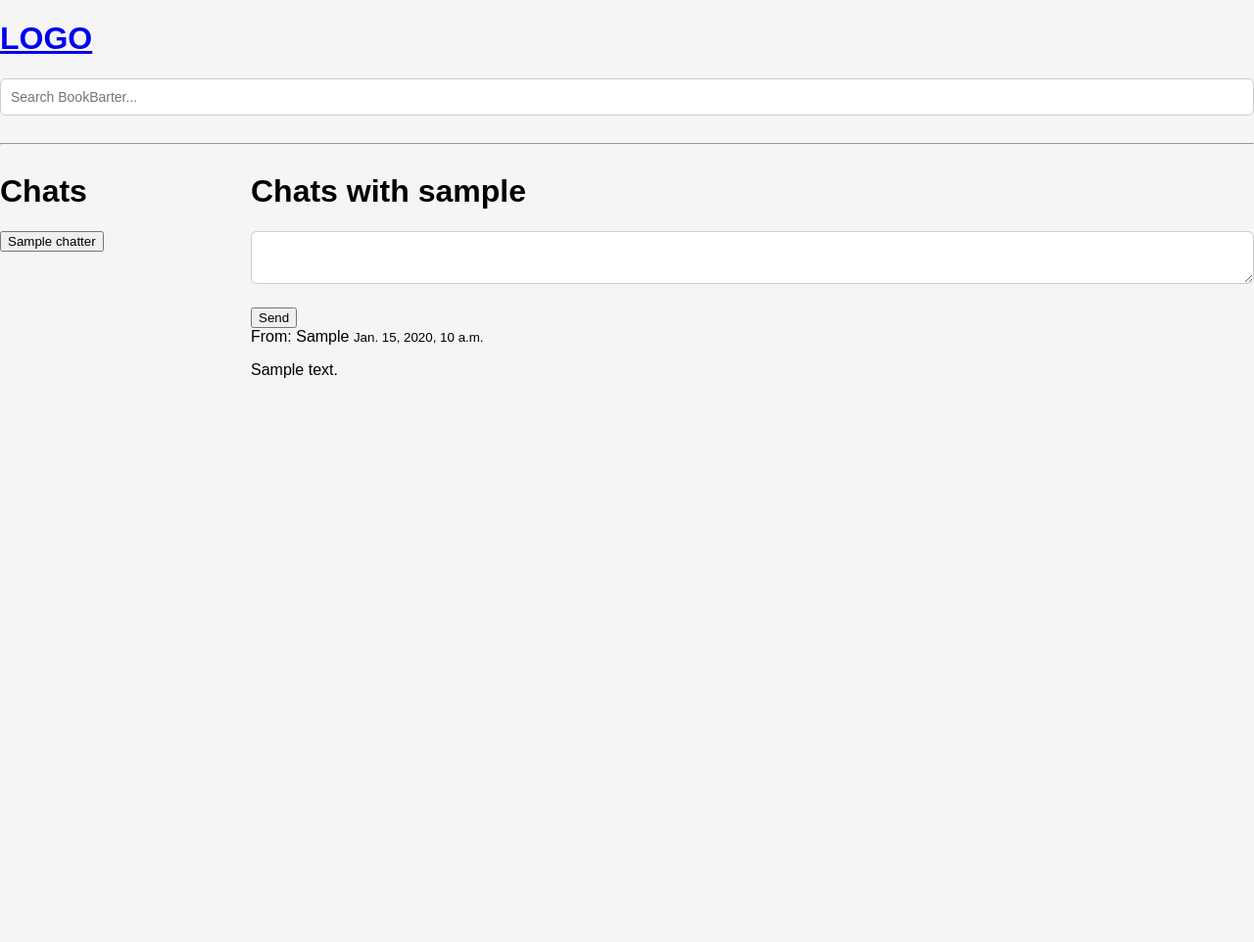
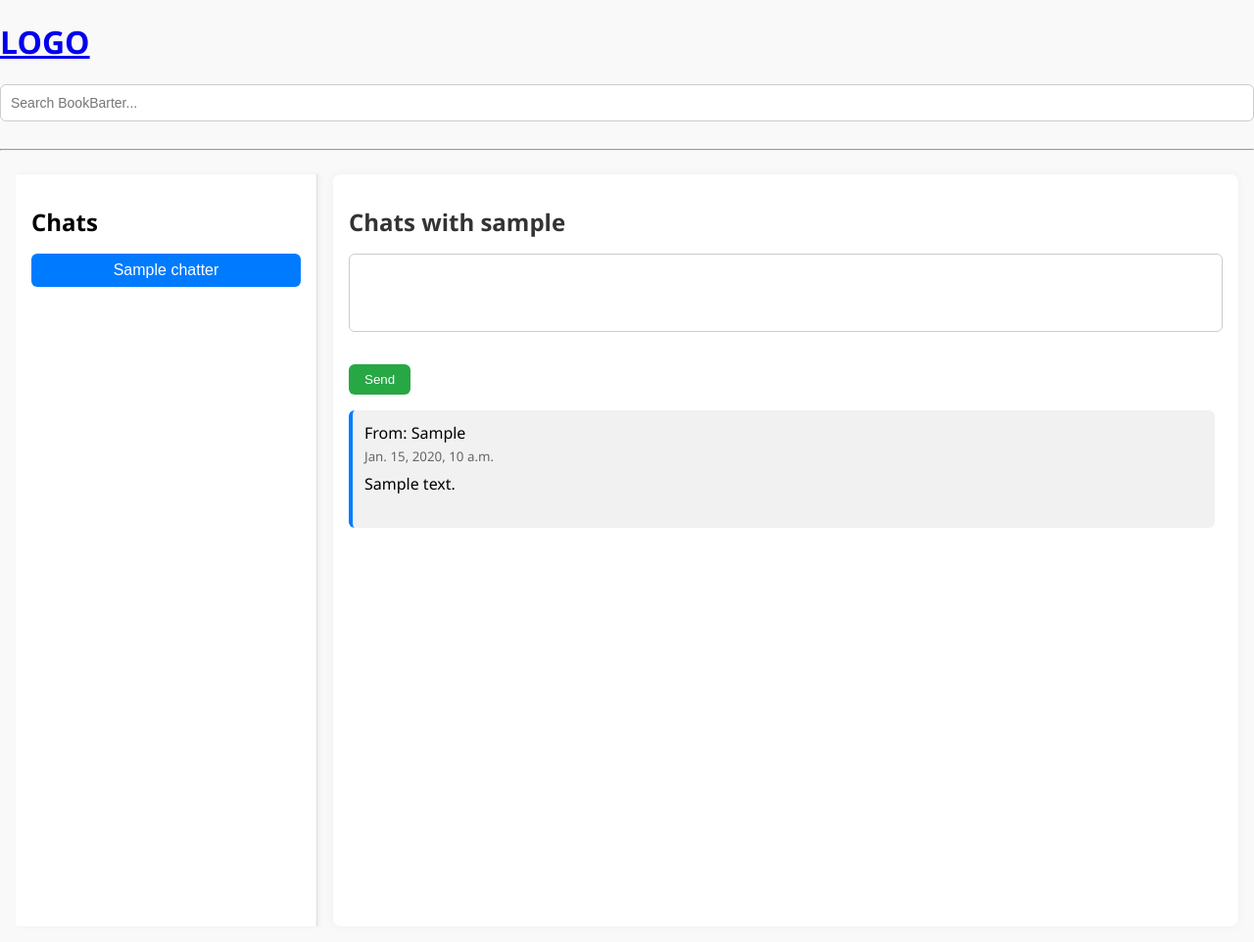
Before and after one commit to csprolesUNCC/Group_14_ITSC3155, a Django app: template DjangoProjectFiles/main_app/templates/base/chats.html in a window 1280 px wide. Shown: the whole page at 98% size. Before the commit the page ends 386 px from the top, so only its background shows below. Run offline with Django 5.2, Linux system fonts and the light colour scheme; tables that the repository leaves empty hold one stand-in row (values such as "Sample post"); the template is opened without the code that fills it: values that come from a table or form of the project are taken from there, most other values are stand-ins (such as "Sample title", 1, 10 or a date in 2020).

Commit message:
more chat styling

```diff
--- a/DjangoProjectFiles/main_app/templates/base/chats.html
+++ b/DjangoProjectFiles/main_app/templates/base/chats.html
@@ -5,13 +5,122 @@
 {% load tz %}
 
 <style>
+    body {
+        font-family: 'Segoe UI', Tahoma, Geneva, Verdana, sans-serif;
+        background-color: #f9f9f9;
+        margin: 0;
+        padding: 0;
+    }
 
-.container {
-    display: grid;
-    grid-template-columns: 1fr 4fr;
-}
+    .container {
+        display: grid;
+        grid-template-columns: 1fr 3fr;
+        height: 100vh;
+        gap: 1rem;
+        padding: 1rem;
+        box-sizing: border-box;
+    }
 
-</style>
+    .sidebar {
+        background-color: #ffffff;
+        border-right: 1px solid #ddd;
+        padding: 1rem;
+        overflow-y: auto;
+        box-shadow: 2px 0 5px rgba(0, 0, 0, 0.05);
+    }
+
+    .sidebar h1 {
+        font-size: 1.5rem;
+        margin-bottom: 1rem;
+    }
+
+    .sidebar form {
+        margin-bottom: 0.5rem;
+    }
+
+    .sidebar button {
+        width: 100%;
+        padding: 0.5rem;
+        background-color: #007bff;
+        color: white;
+        border: none;
+        border-radius: 6px;
+        cursor: pointer;
+        font-size: 1rem;
+        transition: background-color 0.3s;
+    }
+
+    .sidebar button:hover {
+        background-color: #0056b3;
+    }
+
+    .main-block {
+        background-color: #ffffff;
+        padding: 1rem;
+        border-radius: 8px;
+        overflow-y: auto;
+        box-shadow: 0 0 10px rgba(0, 0, 0, 0.05);
+    }
+
+    .main-block h1 {
+        font-size: 1.5rem;
+        margin-bottom: 1rem;
+        color: #333;
+    }
+
+    .send-chat-block {
+        margin-bottom: 1rem;
+    }
+
+    .send-chat-block textarea {
+        width: 100%;
+        height: 80px;
+        padding: 0.5rem;
+        border: 1px solid #ccc;
+        border-radius: 6px;
+        resize: none;
+        font-size: 1rem;
+    }
+
+    .send-chat-block button {
+        margin-top: 0.5rem;
+        padding: 0.5rem 1rem;
+        background-color: #28a745;
+        color: white;
+        border: none;
+        border-radius: 6px;
+        cursor: pointer;
+        transition: background-color 0.3s;
+    }
+
+    .send-chat-block button:hover {
+        background-color: #218838;
+    }
+
+    .chats-block {
+        max-height: 60vh;
+        overflow-y: auto;
+        padding-right: 0.5rem;
+    }
+
+    .chats-chat {
+        background-color: #f1f1f1;
+        border-left: 4px solid #007bff;
+        padding: 0.75rem;
+        margin-bottom: 1rem;
+        border-radius: 6px;
+    }
+
+    .chats-chat small {
+        display: block;
+        color: #666;
+        margin-top: 0.25rem;
+    }
+
+    .chats-chat p {
+        margin: 0.5rem 0 0 0;
+    }
+    </style>
 
 <div class="container">
     <div class="sidebar">
```
